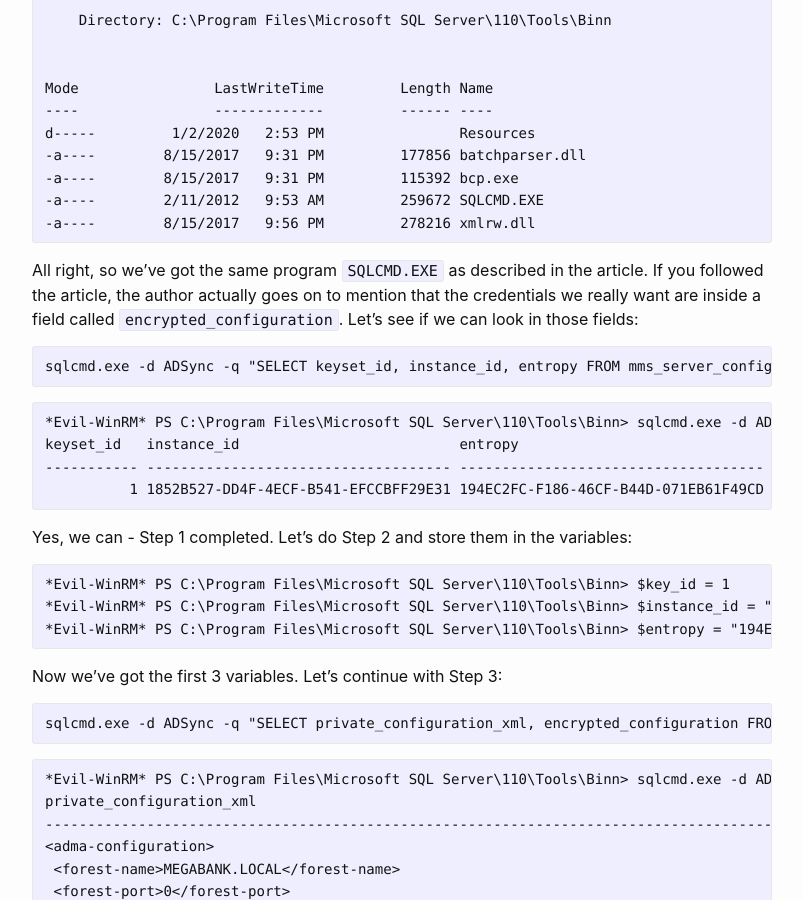
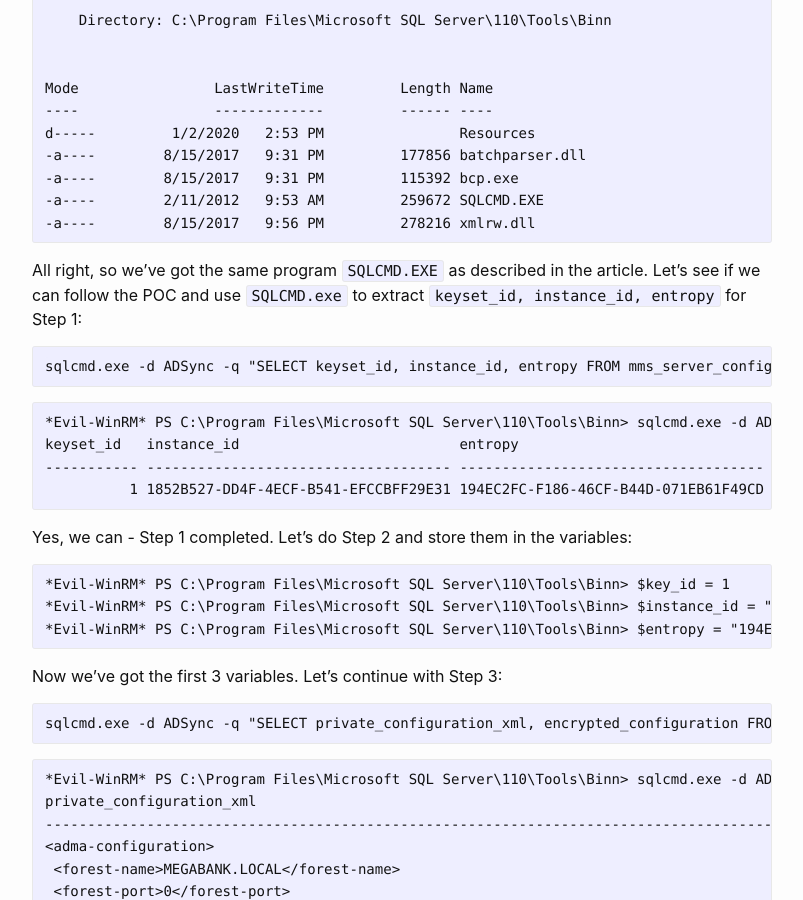
Before and after one commit to ongyuann/ongyuann.github.io, a Jekyll site: the page built from _posts/2020-06-14-htb-monteverde.md, in a window 1280 px wide and 900 px high, scrolled down 13110 px. Shown: the whole window, without its empty margins (238-1041 px from the left). Built offline with Jekyll 4.4.1, drawn with Linux system fonts in a browser that asks for light colours.

Commit message:
Update 2020-06-14-htb-monteverde.md

````diff
--- a/_posts/2020-06-14-htb-monteverde.md
+++ b/_posts/2020-06-14-htb-monteverde.md
@@ -553,7 +553,7 @@
 -a----        2/11/2012   9:53 AM         259672 SQLCMD.EXE
 -a----        8/15/2017   9:56 PM         278216 xmlrw.dll
 ```
-All right, so we've got the same program `SQLCMD.EXE` as described in the article. If you followed the article, the author actually goes on to mention that the credentials we really want are inside a field called `encrypted_configuration`. Let's see if we can look in those fields:
+All right, so we've got the same program `SQLCMD.EXE` as described in the article. Let's see if we can follow the POC and use `SQLCMD.exe` to extract `keyset_id, instance_id, entropy` for Step 1:
 ```
 sqlcmd.exe -d ADSync -q "SELECT keyset_id, instance_id, entropy FROM mms_server_configuration"
 ```
````
